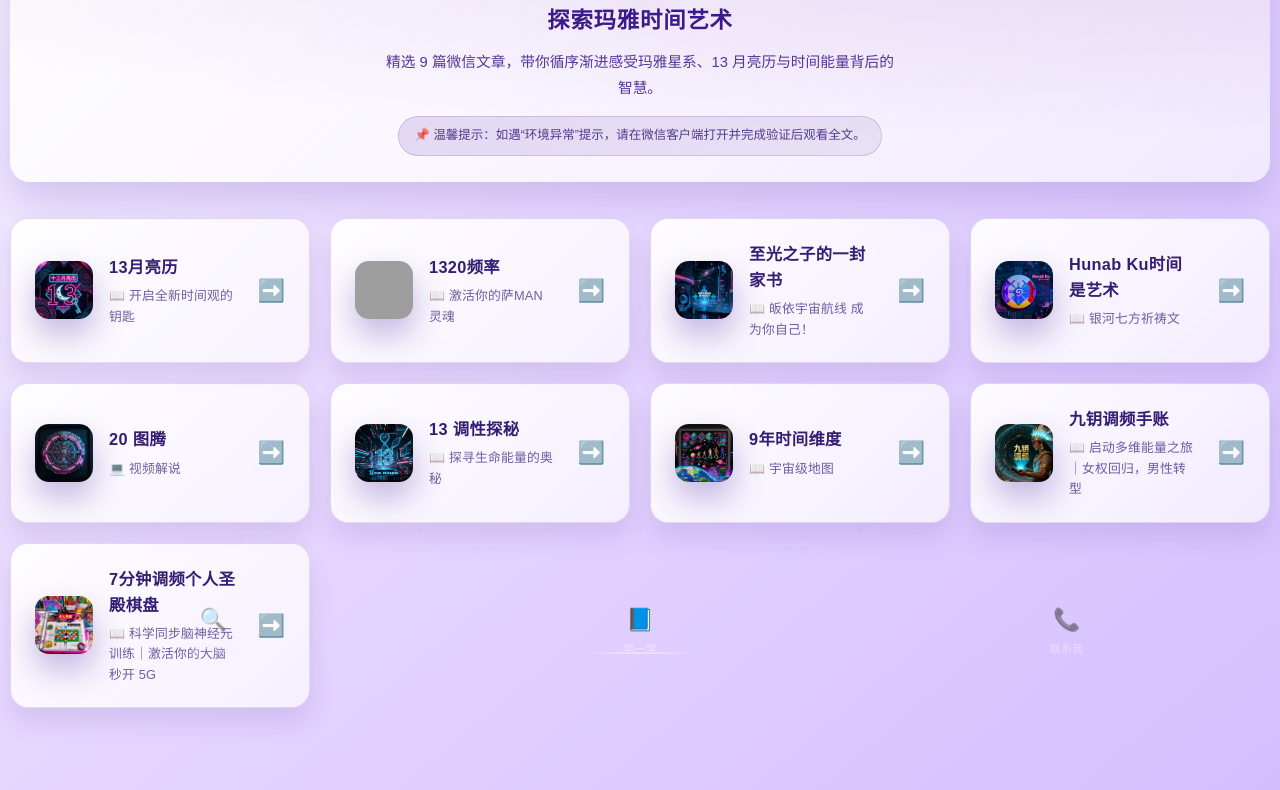
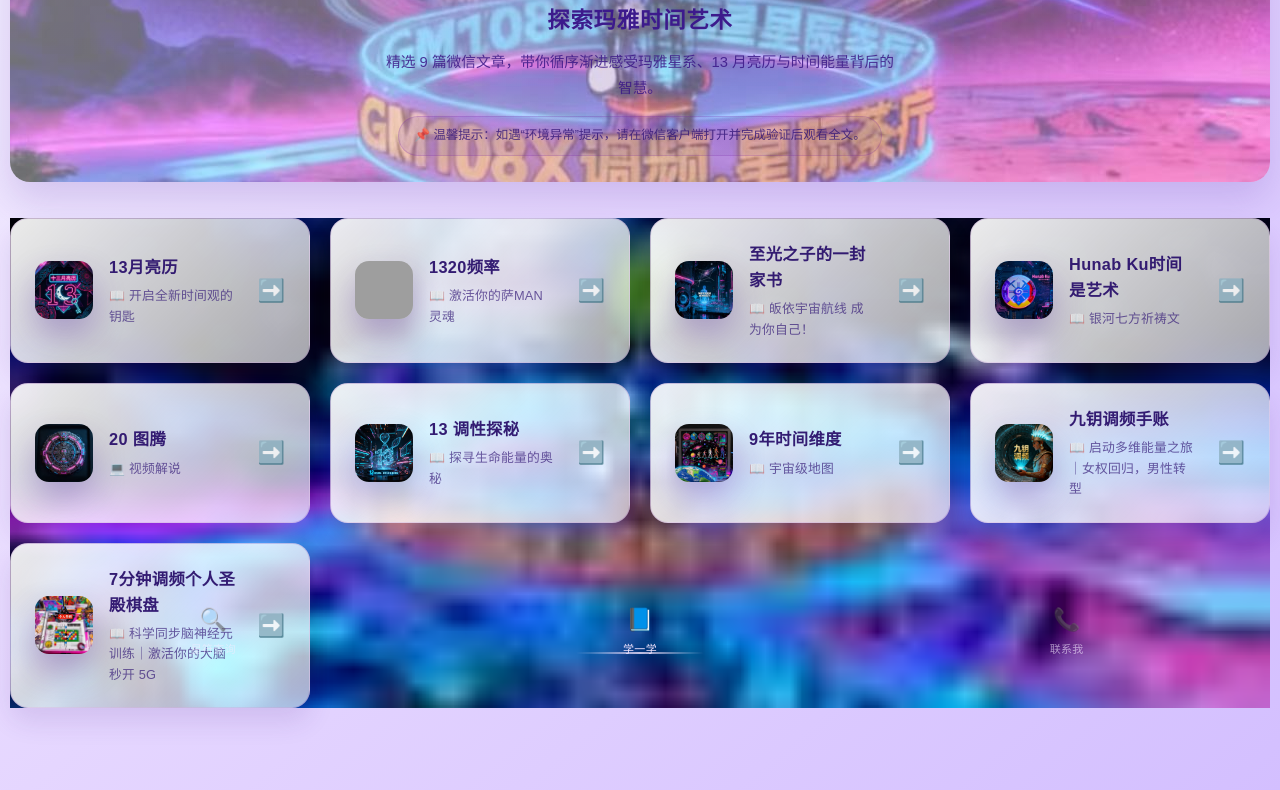
Before and after one commit to 644866730/maya-kin-calculator, a plain HTML site: page learn.html in a window 1280 px wide. Shown: the part 140-930 px from the top of the page. Drawn offline with Linux system fonts and the light colour scheme; grey boxes are pictures that could not be loaded.

Commit message:
Add files via upload

```diff
--- a/style.css
+++ b/style.css
@@ -668,7 +668,11 @@ body.learning-page::before {
     text-align: center;
     padding: 22px 20px;
     border-radius: 20px;
-    background: linear-gradient(135deg, rgba(255, 255, 255, 0.86), rgba(255, 255, 255, 0.58));
+    /* 背景图：learn/learn1.jpg，仅作用于顶部大组件 */
+    background-image: linear-gradient(135deg, rgba(255, 255, 255, 0.46), rgba(255, 255, 255, 0.28)), url("learn/learn1.jpg");
+    background-size: cover;
+    background-position: center;
+    background-repeat: no-repeat;
     box-shadow: 0 18px 38px rgba(82, 40, 158, 0.18);
     overflow: hidden;
 }
@@ -678,7 +682,7 @@ body.learning-page::before {
     position: absolute;
     inset: 0;
     background: radial-gradient(160% 120% at 80% 0%, rgba(123, 31, 162, 0.2) 0%, rgba(123, 31, 162, 0) 70%);
-    opacity: 0.65;
+    opacity: 0.38;
     pointer-events: none;
 }
 
@@ -722,6 +726,11 @@ body.learning-page::before {
     grid-template-columns: repeat(auto-fit, minmax(230px, 1fr));
     gap: 18px;
     margin: 8px 0 110px 0;
+    /* 底部文章区域背景图 */
+    background-image: url("learn/learn2.jpg");
+    background-size: cover;
+    background-position: center;
+    background-repeat: no-repeat;
 }
 
 .learning-card {
```
